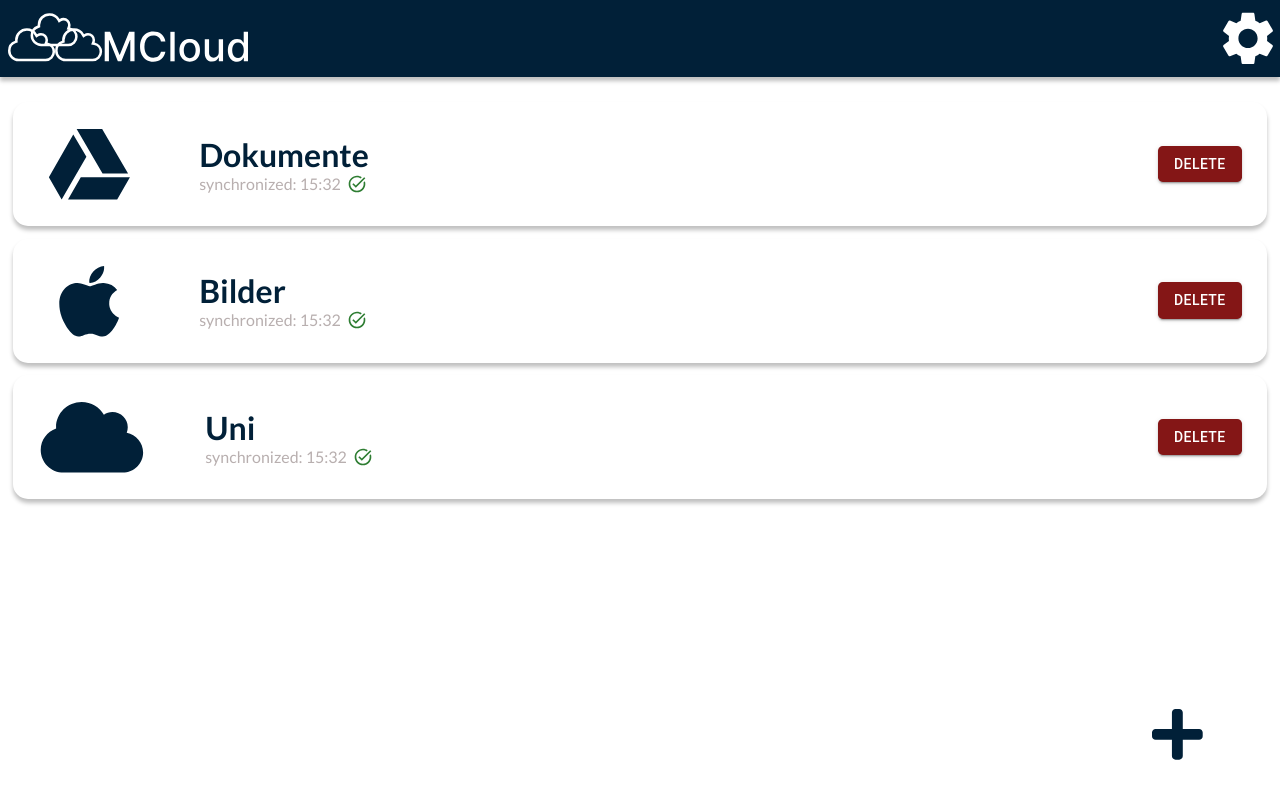
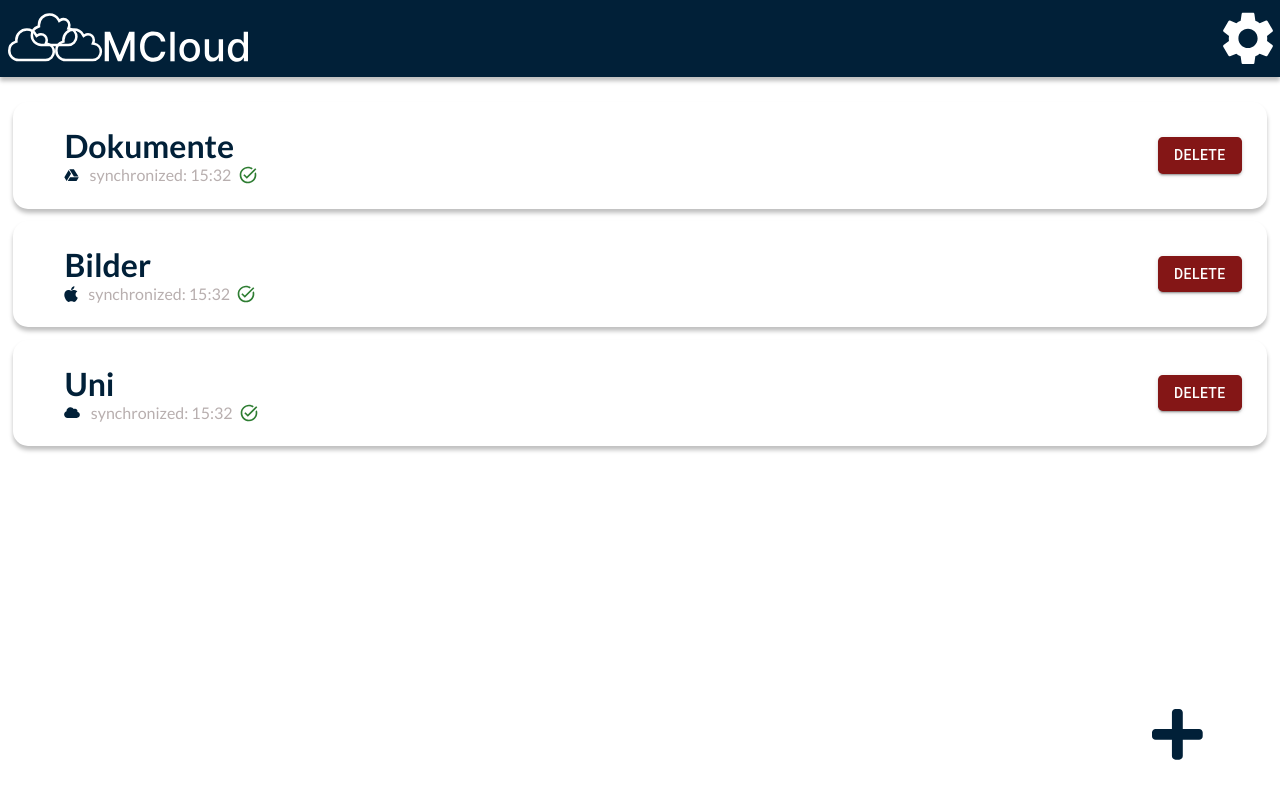
Before and after one commit to Jonny80/EWS, a Next.js app: page /main in a window 1280 px wide. Built offline with nearby package versions, Linux system fonts and the light colour scheme.

Commit message:
improved folderview

```diff
--- a/src/assets/Folder.js
+++ b/src/assets/Folder.js
@@ -23,14 +23,17 @@ export default function Folder({icon,header,subHeader,onClick}){
     }
     return(
         <div style={styles.container} onClick={onClick} className={folderStyles.container}>
-            <div style={styles.iconContainer}>
-                <Image src={getIcon()} alt={'Image'} style={styles.icon}/>
-            </div>
+
             <div style={styles.description}>
-                <div style={styles.header}>{header}</div>
+                <div style={styles.iconContainer}>
+                    <div style={styles.header}>{header}</div>
+
+                </div>
                 <div style={styles.subHeaderContainer}>
+                    <Image src={getIcon()} alt={'Image'} style={styles.icon}/>
                     <div style={styles.subHeader}>{subHeader}</div>
                     <TaskAltIcon color={'success'} style={{marginLeft:'.5vw'}} fontSize={'small'}/>
+
                 </div>
             </div>
             <Button variant={'contained'} style={styles.button} onClick={()=> {}}>Delete</Button>
@@ -48,24 +51,27 @@ const styles = {
         flexDirection:'row',
         alignItems:'center',
         justifyContent:'flex-start',
-        height:'15vh',
+        height:'8vw',
         borderRadius:'15px',
         border:'2px solid transparent',
         boxShadow:colors.shadow,
         paddingLeft:'2%'
     },
     iconContainer:{
-        height:'60%',
-        minWidth:'8%'
+        justifyContent: 'space-between',
+        alignItems:'center',
+        display:'flex',
+        flexDirection:'row',
     },
     icon:{
-        width: '100%',
-        height:'100%'
+        width: '7%',
+        height:'7%',
+        marginRight: '5%'
     },
     description:{
         display:'flex',
         flexDirection: 'column',
-        marginLeft:'5%',
+        marginLeft:'2%',
         alignItems: 'space-between'
     },
     header:{
@@ -80,6 +86,7 @@ const styles = {
     subHeaderContainer:{
         display:'flex',
         flexDirection:'row',
+        alignItems:'center'
     },
     button:{
         borderRadius:'0.3rem',
--- a/src/pages/_app.js
+++ b/src/pages/_app.js
@@ -1,9 +1,12 @@
 import '@/styles/globals.css'
-import {createTheme, ThemeProvider} from "@mui/material";
+import {createTheme, responsiveFontSizes, ThemeProvider} from "@mui/material";
 import Head from 'next/head'
 import {colors} from "@/config/colors";
 
-const theme = createTheme({
+let theme = createTheme({
+  root:{
+
+  },
   palette: {
     typography: {
       fontFamily: [
@@ -31,6 +34,7 @@ const theme = createTheme({
   },
 });
 
+
 export default function App({ Component, pageProps }) {
   return (
       <ThemeProvider theme={theme}>
--- a/src/pages/files.js
+++ b/src/pages/files.js
@@ -28,7 +28,7 @@ export default function Files({name}){
                     {
                         label:router.query.name || 'folder',
                         icon:<FolderIcon fontSize={'small'}/>,
-                        href:'/files'
+                        href:null
                     },
                 ]}
                 onChange={changeView}/>
```
Also changed, not shown: src/assets/File.js (+11 -8 lines).
